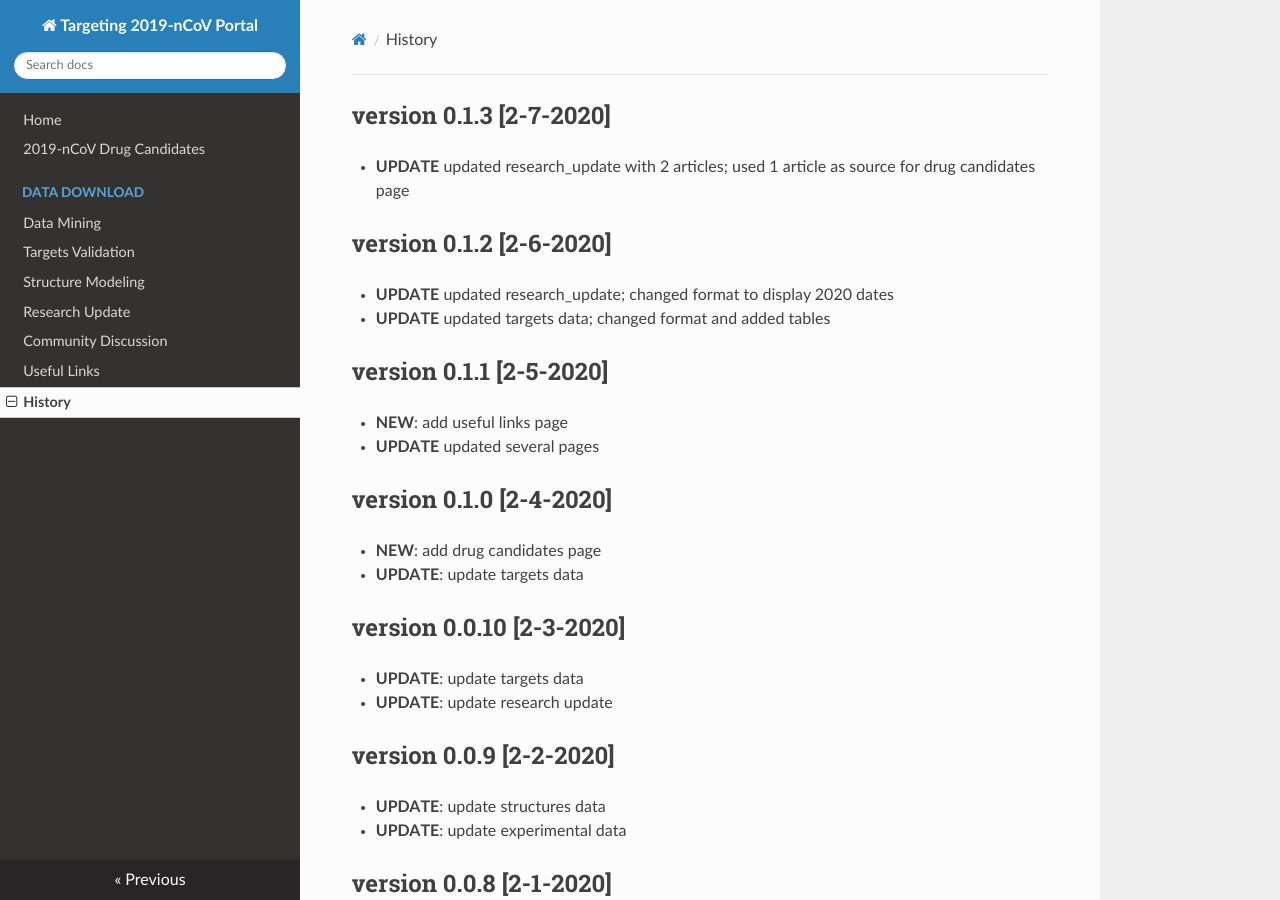
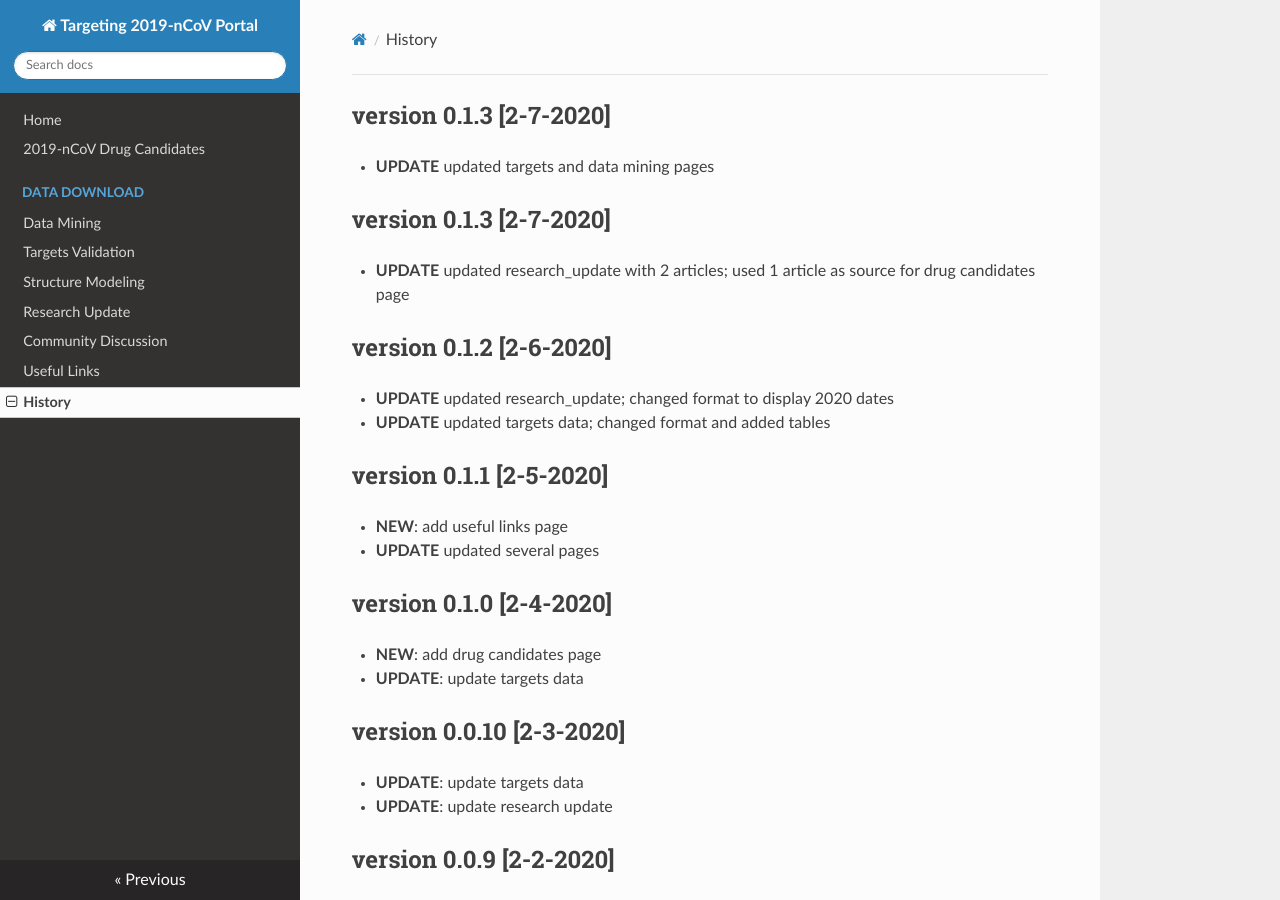
Before and after one commit to GHDDI-AILab/Targeting2019-nCoV, an MkDocs documentation site: the page built from docs/history.md, in a window 1280 px wide and 900 px high. Built offline with MkDocs 1.6.1, drawn with Linux system fonts in a browser that asks for light colours; nearby versions of some CDN libraries.

Commit message:
Update history.md

```diff
--- a/docs/history.md
+++ b/docs/history.md
@@ -1,3 +1,6 @@
+## version 0.1.3 [2-7-2020]
+* **UPDATE** updated targets and data mining pages
+
 ## version 0.1.3 [2-7-2020]
 * **UPDATE** updated research_update with 2 articles; used 1 article as source for drug candidates page
 
```
